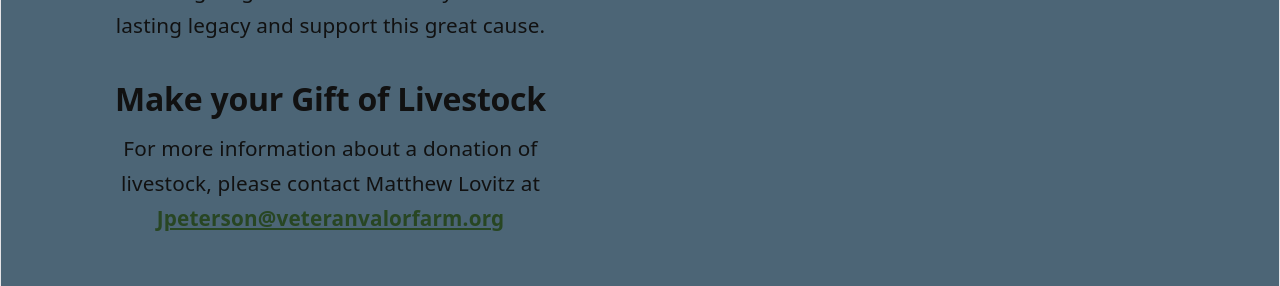
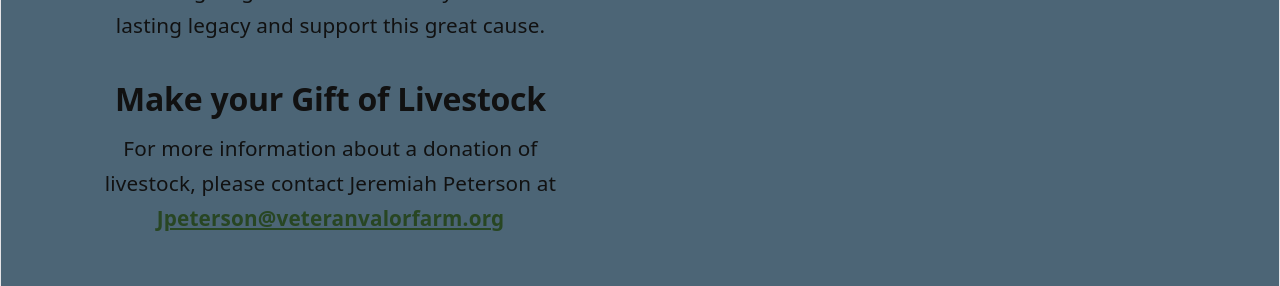
Before and after one commit to Trinigch/veteran-valor-farm-react, a React (Vite) app in the folder frontend/: page /give-mn in a window 1280 px wide. Shown: the part 1100-1386 px from the top of the page. Built offline with nearby package versions, Linux system fonts and the light colour scheme; no server answers.

Commit message:
change donate page with email different

```diff
--- a/frontend/src/pages/GiveMN.tsx
+++ b/frontend/src/pages/GiveMN.tsx
@@ -68,7 +68,7 @@
 
           <p>
             For more information about a donation of livestock,
-            please contact Matthew Lovitz at{" "}
+            please contact Jeremiah Peterson at{" "}
             <a href="mailto:Jpeterson@veteranvalorfarm.org">
              Jpeterson@veteranvalorfarm.org
             </a>
```
